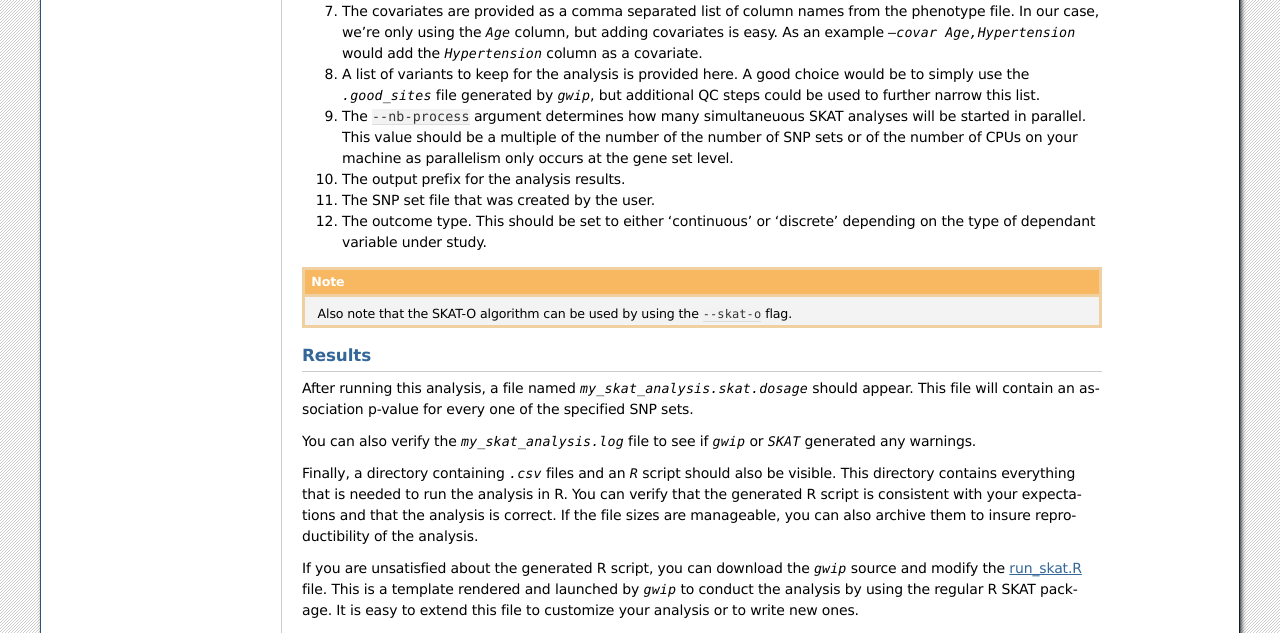
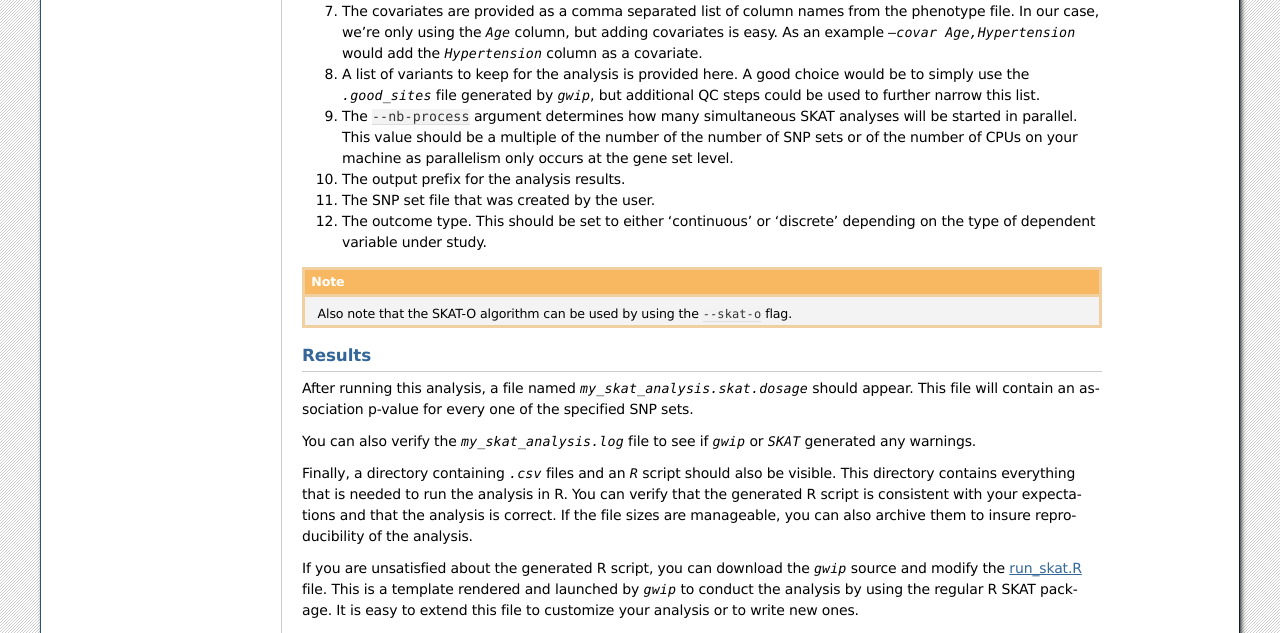
Before and after one commit to pgxcentre/genipe, a Sphinx documentation site: the page built from docs/tutorial.rst, in a window 1280 px wide and 900 px high, scrolled down 3682 px. Shown: the part 152-785 px from the top of the window. Built offline with Sphinx 7.4.7, drawn with Linux system fonts in a browser that asks for light colours; some of the changed text lies outside the part shown.

Commit message:
Spellcheck

```diff
--- a/docs/tutorial.rst
+++ b/docs/tutorial.rst
@@ -121,7 +121,7 @@ assume that the A1 is the major allele, which is not true in practice):
 Good sites file
 """""""""""""""
 
-The `.good_sites` file is also generated by GWIP. It contains a single column
+The `.good_sites` file is also generated by `gwip`. It contains a single column
 representing the name of the variants that passed the quality thresholds.
 
 Only the variants in this file will be considered by the ``imputed-stats``
@@ -263,14 +263,14 @@ The line by line explanation of this command is as follows:
 8. A list of variants to keep for the analysis is provided here. A good choice
    would be to simply use the `.good_sites` file generated by `gwip`, but
    additional QC steps could be used to further narrow this list.
-9. The ``--nb-process`` argument determines how many simultaneuous SKAT analyses
+9. The ``--nb-process`` argument determines how many simultaneous SKAT analyses
    will be started in parallel. This value should be a multiple of the number
    of the number of SNP sets or of the number of CPUs on your machine as
    parallelism only occurs at the gene set level.
 10. The output prefix for the analysis results.
 11. The SNP set file that was created by the user.
 12. The outcome type. This should be set to either 'continuous' or 'discrete'
-    depending on the type of dependant variable under study.
+    depending on the type of dependent variable under study.
 
 .. note::
 
@@ -291,7 +291,7 @@ Finally, a directory containing `.csv` files and an `R` script should also be
 visible. This directory contains everything that is needed to run the analysis
 in R. You can verify that the generated R script is consistent with your
 expectations and that the analysis is correct. If the file sizes are
-manageable, you can also archive them to insure reproductibility of the
+manageable, you can also archive them to insure reproducibility of the
 analysis.
 
 If you are unsatisfied about the generated R script, you can download the
```
Also changed, not shown: other parts of docs/tutorial.rst (+5 -5 lines).
